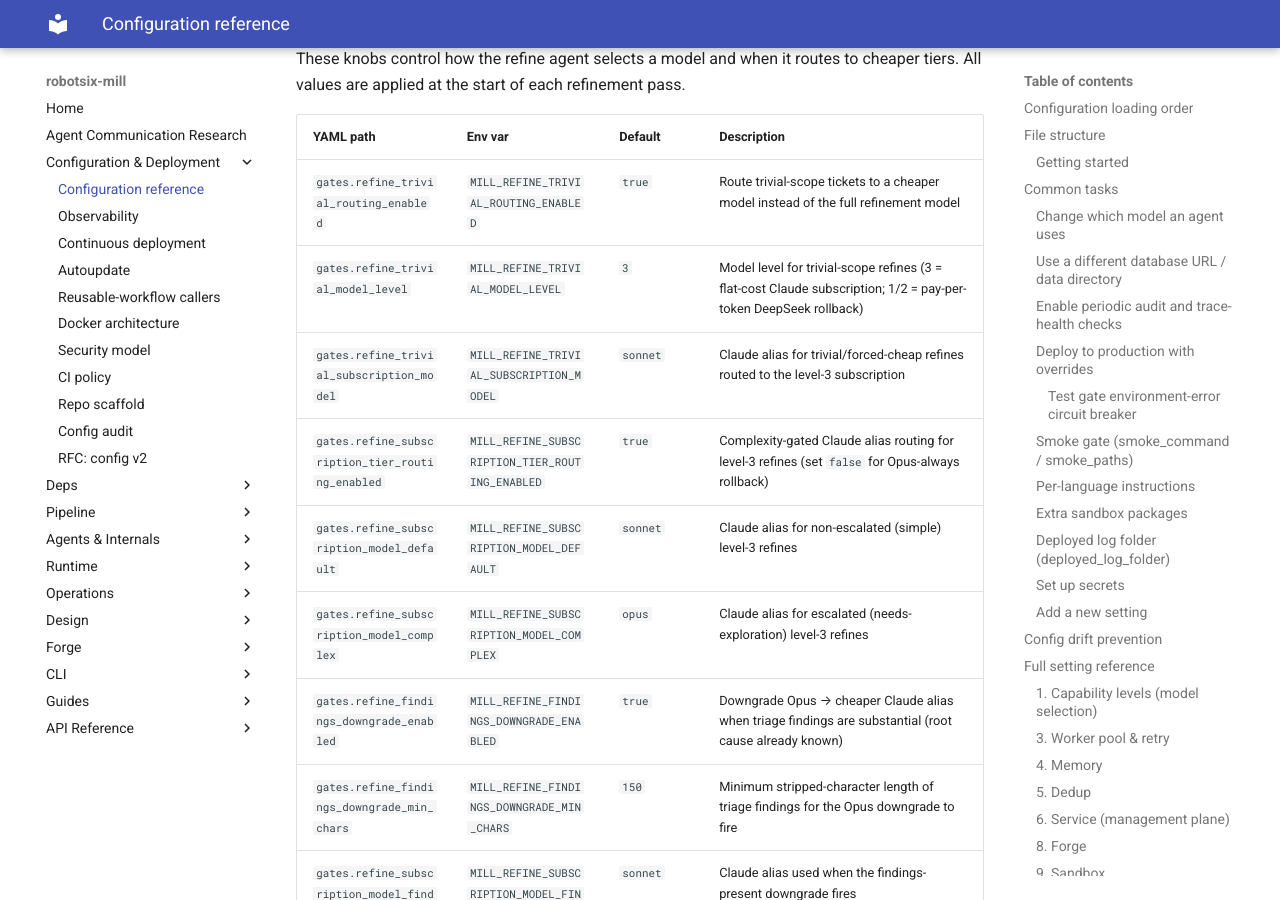
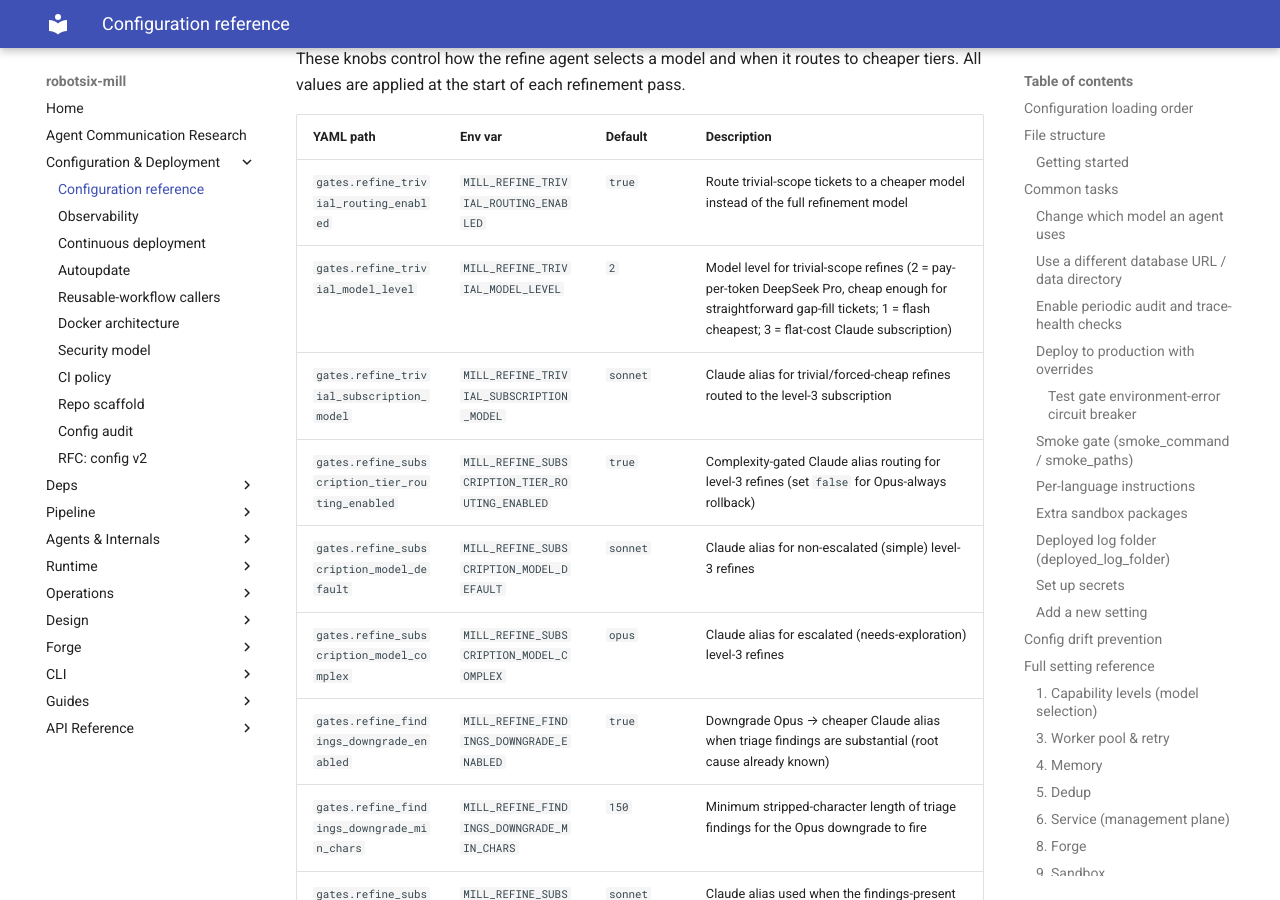
Before and after one commit to damien-robotsix/robotsix-mill, an MkDocs documentation site: the page built from docs/config/configuration.md, in a window 1280 px wide and 900 px high, scrolled down 24394 px. Built offline with MkDocs 1.6.1 and Material for MkDocs 9.7.7, drawn with Linux system fonts in a browser that asks for light colours.

```diff
--- a/docs/config/configuration.md
+++ b/docs/config/configuration.md
@@ -601,7 +601,7 @@ refinement pass.
 | YAML path | Env var | Default | Description |
 |-----------|---------|---------|-------------|
 | `gates.refine_trivial_routing_enabled` | `MILL_REFINE_TRIVIAL_ROUTING_ENABLED` | `true` | Route trivial-scope tickets to a cheaper model instead of the full refinement model |
-| `gates.refine_trivial_model_level` | `MILL_REFINE_TRIVIAL_MODEL_LEVEL` | `3` | Model level for trivial-scope refines (3 = flat-cost Claude subscription; 1/2 = pay-per-token DeepSeek rollback) |
+| `gates.refine_trivial_model_level` | `MILL_REFINE_TRIVIAL_MODEL_LEVEL` | `2` | Model level for trivial-scope refines (2 = pay-per-token DeepSeek Pro, cheap enough for straightforward gap-fill tickets; 1 = flash cheapest; 3 = flat-cost Claude subscription) |
 | `gates.refine_trivial_subscription_model` | `MILL_REFINE_TRIVIAL_SUBSCRIPTION_MODEL` | `sonnet` | Claude alias for trivial/forced-cheap refines routed to the level-3 subscription |
 | `gates.refine_subscription_tier_routing_enabled` | `MILL_REFINE_SUBSCRIPTION_TIER_ROUTING_ENABLED` | `true` | Complexity-gated Claude alias routing for level-3 refines (set `false` for Opus-always rollback) |
 | `gates.refine_subscription_model_default` | `MILL_REFINE_SUBSCRIPTION_MODEL_DEFAULT` | `sonnet` | Claude alias for non-escalated (simple) level-3 refines |
```
Also changed, not shown: CHANGELOG.md (+1 -0 lines), 3 other files.
